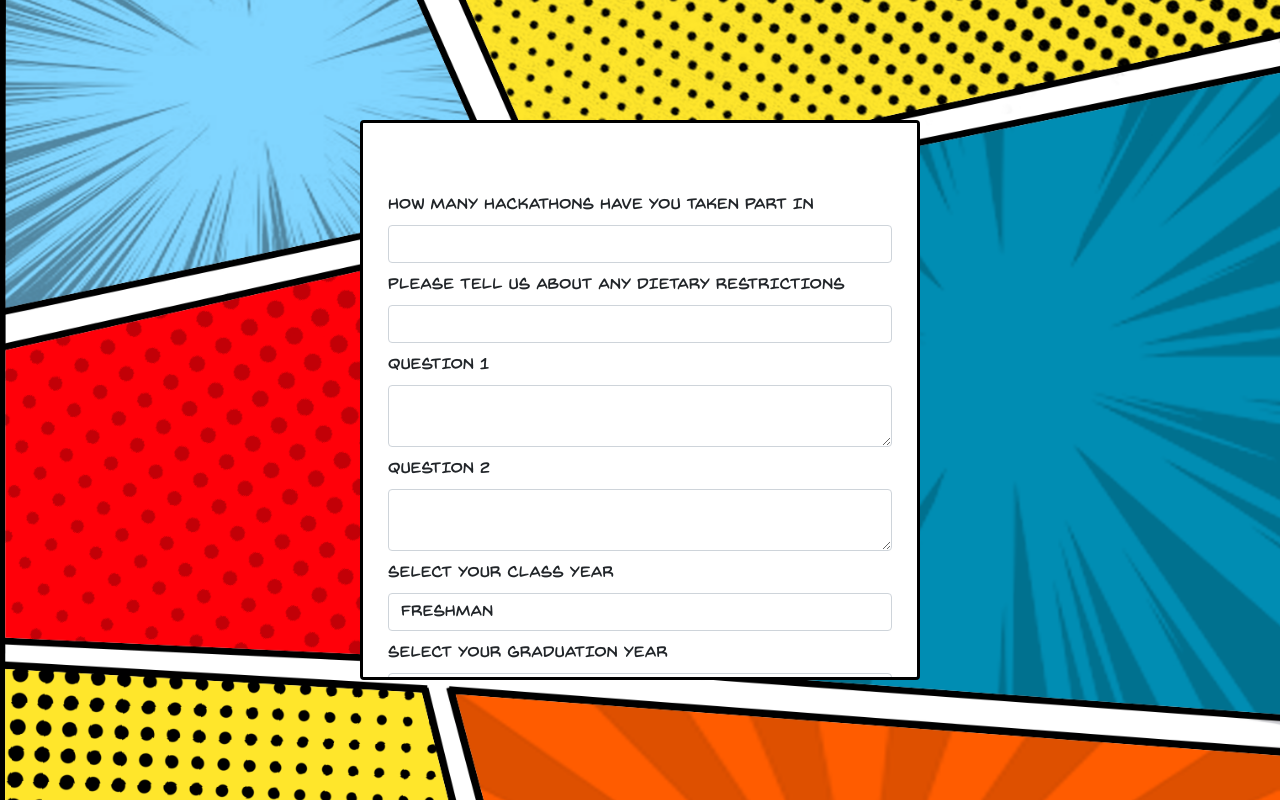
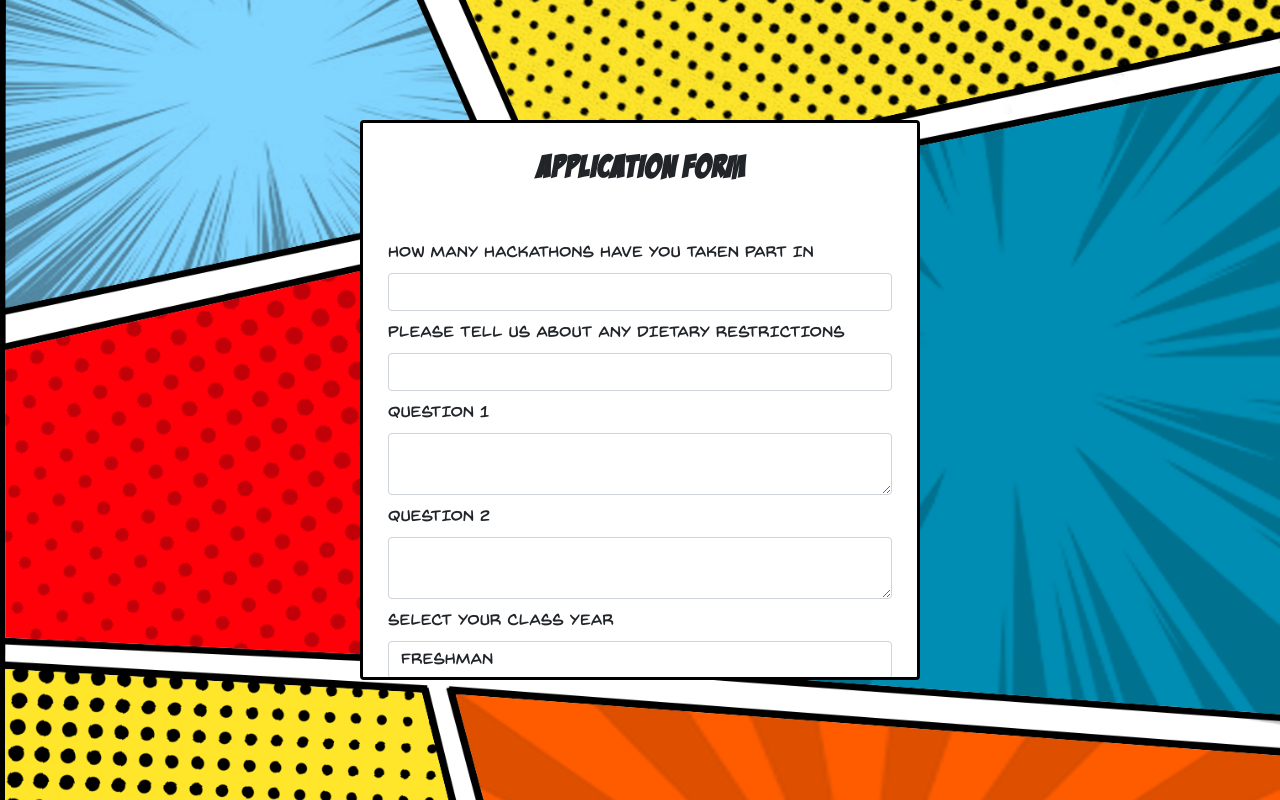
Before and after one commit to Hello-World-Purdue/hw21-frontend, a Next.js app: page /appPage in a window 1280 px wide. Built offline with nearby package versions, Linux system fonts and the light colour scheme.

Commit message:
added new classes for forgot and reset forms

```diff
--- a/Components/Forms/ApplicationForm.tsx
+++ b/Components/Forms/ApplicationForm.tsx
@@ -63,6 +63,7 @@ const ApplicationForm: React.FC<{ sendAnswers: (userData) => void }> = (
 
 	return (
 		<Card className={styles.appFormContainer}>
+			<div className={styles.appFormTitle}>APPLICATION FORM</div>
 			<Form className={styles.applicationForm} onSubmit={submitForm}>
 				{/* Number of hackathons */}
 				<Form.Group className={styles.formField}>
--- a/Components/Forms/ForgotForm.tsx
+++ b/Components/Forms/ForgotForm.tsx
@@ -21,7 +21,7 @@ const ForgotForm: React.FC<{ sendEmail: (email) => void }> = (props) => {
 
     return (
         <Card className={styles.formContainer}>
-			<Form className={styles.loginForm} onSubmit={submitForm}>
+			<Form className={styles.forgotForm} onSubmit={submitForm}>
 				<Form.Group className={styles.formField}>
 					<Form.Label>ENTER EMAIL</Form.Label>
 					<Form.Control
--- a/Components/Forms/ResetForm.tsx
+++ b/Components/Forms/ResetForm.tsx
@@ -75,9 +75,9 @@ const ResetForm: React.FC<{ updatePassword: (password) => void }> = (props) => {
 
     return (
         <Card className={styles.formContainer}>
-			<Form className={styles.loginForm} onSubmit={submitForm}>
+			<Form className={styles.resetForm} onSubmit={submitForm}>
 				<Form.Group className={styles.formField}>
-					<Form.Label>PASSWORD</Form.Label>
+					<Form.Label>ENTER NEW PASSWORD</Form.Label>
 					<Form.Control
 						minLength={5}
 						className={passOneClasses.join(" ")}
@@ -89,7 +89,7 @@ const ResetForm: React.FC<{ updatePassword: (password) => void }> = (props) => {
 				</Form.Group>
 
 				<Form.Group className={styles.formField}>
-					<Form.Label>RETYPE PASSWORD</Form.Label>
+					<Form.Label>RETYPE NEW PASSWORD</Form.Label>
 					<Form.Control
 						className={passTwoClasses.join(" ")}
 						onChange={handlePassTwo}
--- a/styles/forms.module.css
+++ b/styles/forms.module.css
@@ -43,9 +43,18 @@
 	display: none;
 }
 
+.appFormTitle {
+	align-self: center;
+	font-family: "badaboom";
+	font-weight: bold;
+	font-size: xx-large;
+}
+
 .signupForm,
 .loginForm,
-.applicationForm {
+.applicationForm,
+.resetForm,
+.forgotForm {
 	margin-top: 5vh;
 	margin-left: 5px;
 	margin-right: 5px;
@@ -53,7 +62,9 @@
 }
 
 .signupForm::before,
-.loginForm::before {
+.loginForm::before,
+.forgotForm::before,
+.resetForm::before {
 	content: "";
 	position: absolute;
 	bottom: 62%;
@@ -137,6 +148,7 @@
 	justify-content: center;
 }
 
+/* Button Styling */
 .formButton {
 	border: none;
 	background-color: white;
```
